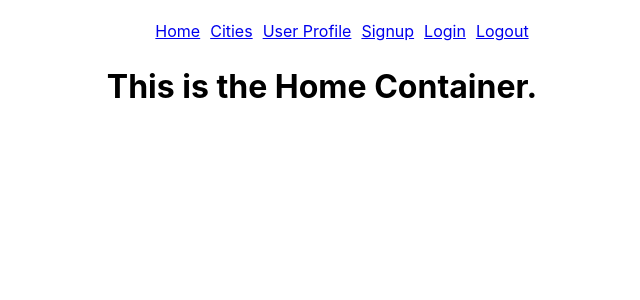
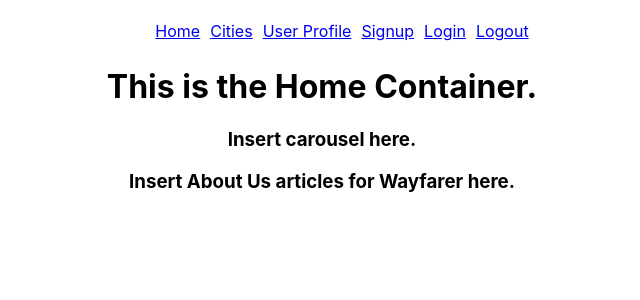
Before and after one commit to paristechprofile/project-2_wayfarer_frontend, a React (Create React App) app: page / in a window 1280 px wide. Shown: the top 300 px of the page, without its empty margins (318-958 px from the left). Built offline with nearby package versions, Linux system fonts and the light colour scheme.

Commit message:
added content to HomeContainer

```diff
--- a/src/components/About.js
+++ b/src/components/About.js
@@ -0,0 +1,11 @@
+import React, { Component } from 'react'
+
+export default class About extends Component {
+  render() {
+    return (
+      <div>
+        <h3>Insert About Us articles for Wayfarer here.</h3>
+      </div>
+    )
+  }
+}
--- a/src/components/Carousel.js
+++ b/src/components/Carousel.js
@@ -0,0 +1,11 @@
+import React, { Component } from 'react'
+
+export default class Carousel extends Component {
+  render() {
+    return (
+      <div>
+        <h3>Insert carousel here.</h3>
+      </div>
+    )
+  }
+}
--- a/src/containers/HomeContainer.js
+++ b/src/containers/HomeContainer.js
@@ -1,10 +1,14 @@
 import React, { Component } from 'react'
+import Carousel from '../components/Carousel'
+import About from '../components/About'
 
 export default class HomeContainer extends Component {
   render() {
     return (
       <div>
         <h1>This is the Home Container.</h1>
+        <Carousel />
+        <About />
       </div>
     )
   }
```
